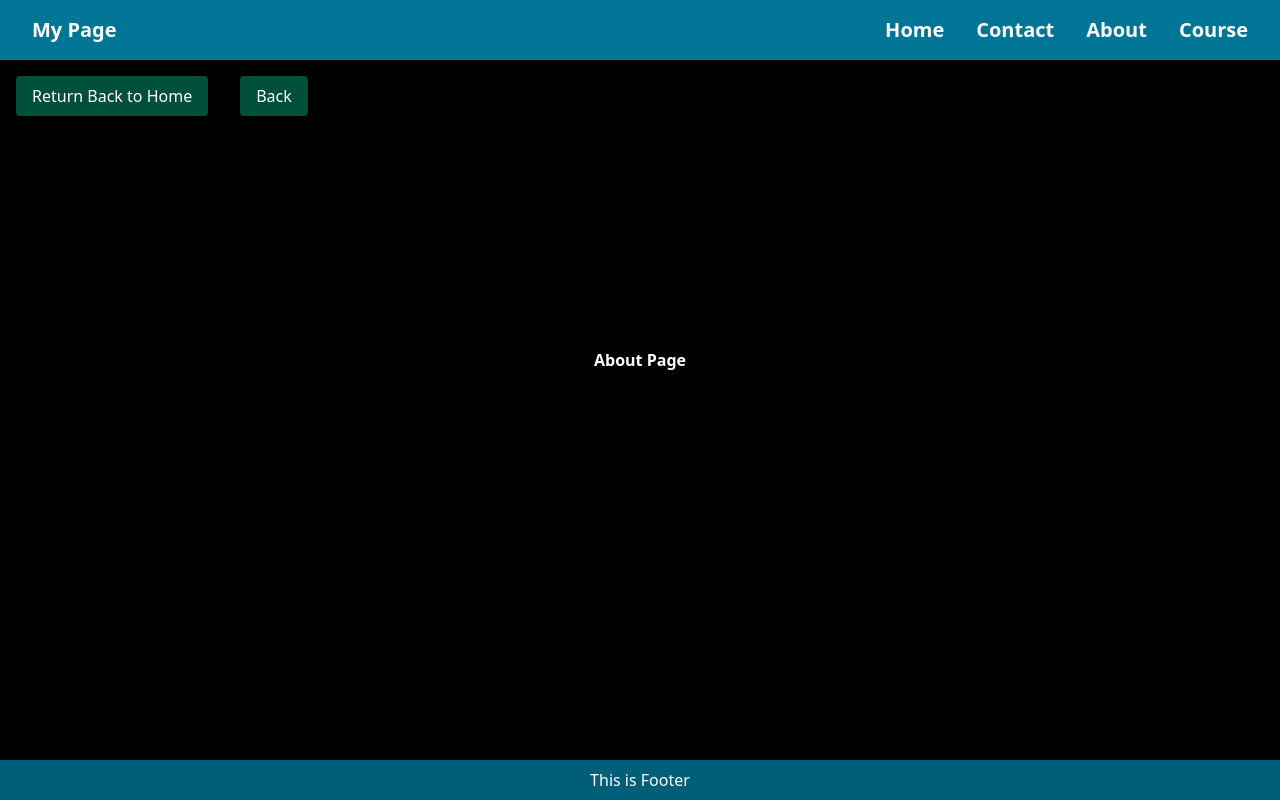
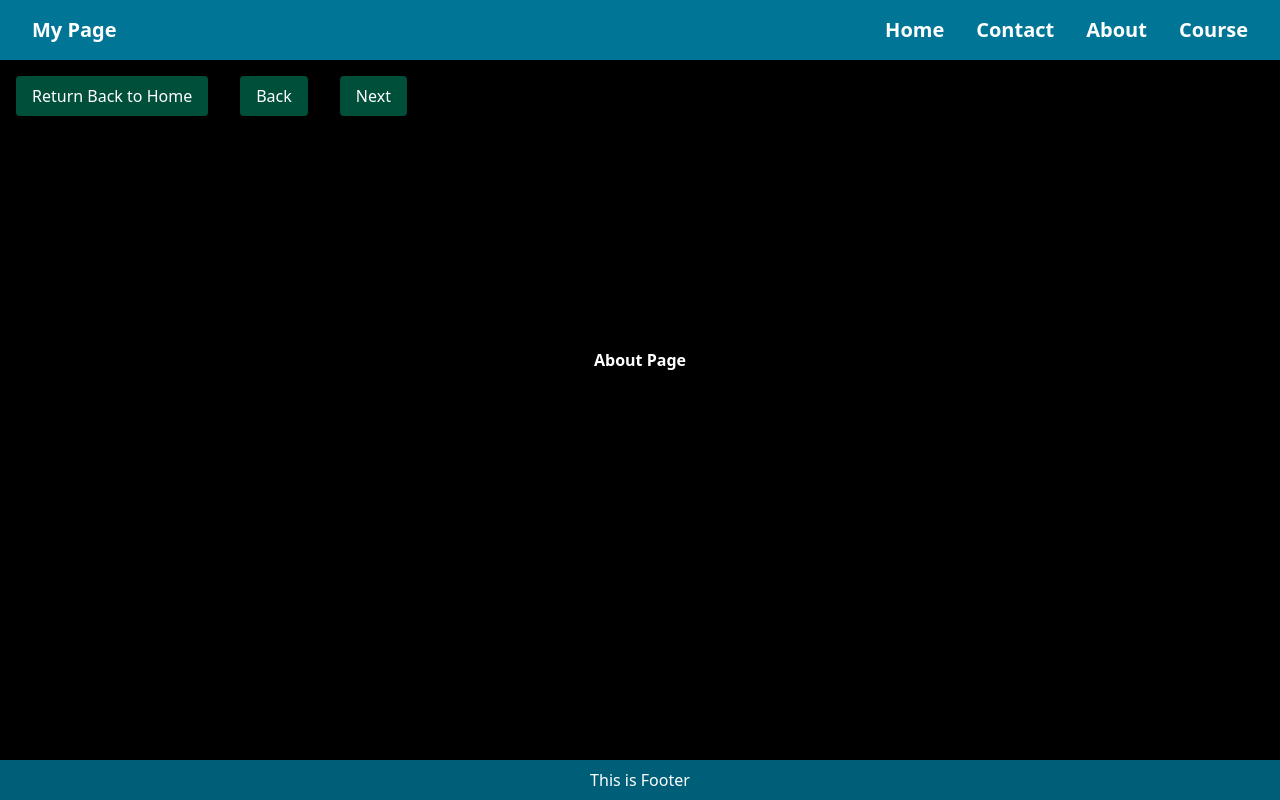
Before and after one commit to nidhi-webdev/gallery, a React (Vite) app in the folder Gallery/: page /about in a window 1280 px wide. Built offline with nearby package versions, Linux system fonts and the light colour scheme.

Commit message:
Using useNavigate Next

```diff
--- a/Gallery/src/pages/About.jsx
+++ b/Gallery/src/pages/About.jsx
@@ -18,6 +18,12 @@ const About = () => {
           navigate(-1)
         }} className="bg-emerald-900 px-4 py-2 rounded m-4 font-medium" >  Back  </button>
 
+         <button
+        onClick={() => {
+          navigate(+1)
+        }} className="bg-emerald-900 px-4 py-2 rounded m-4 font-medium" >  Next  </button>
+
+
       <h1> About Page </h1>
     </div>
   )
```
